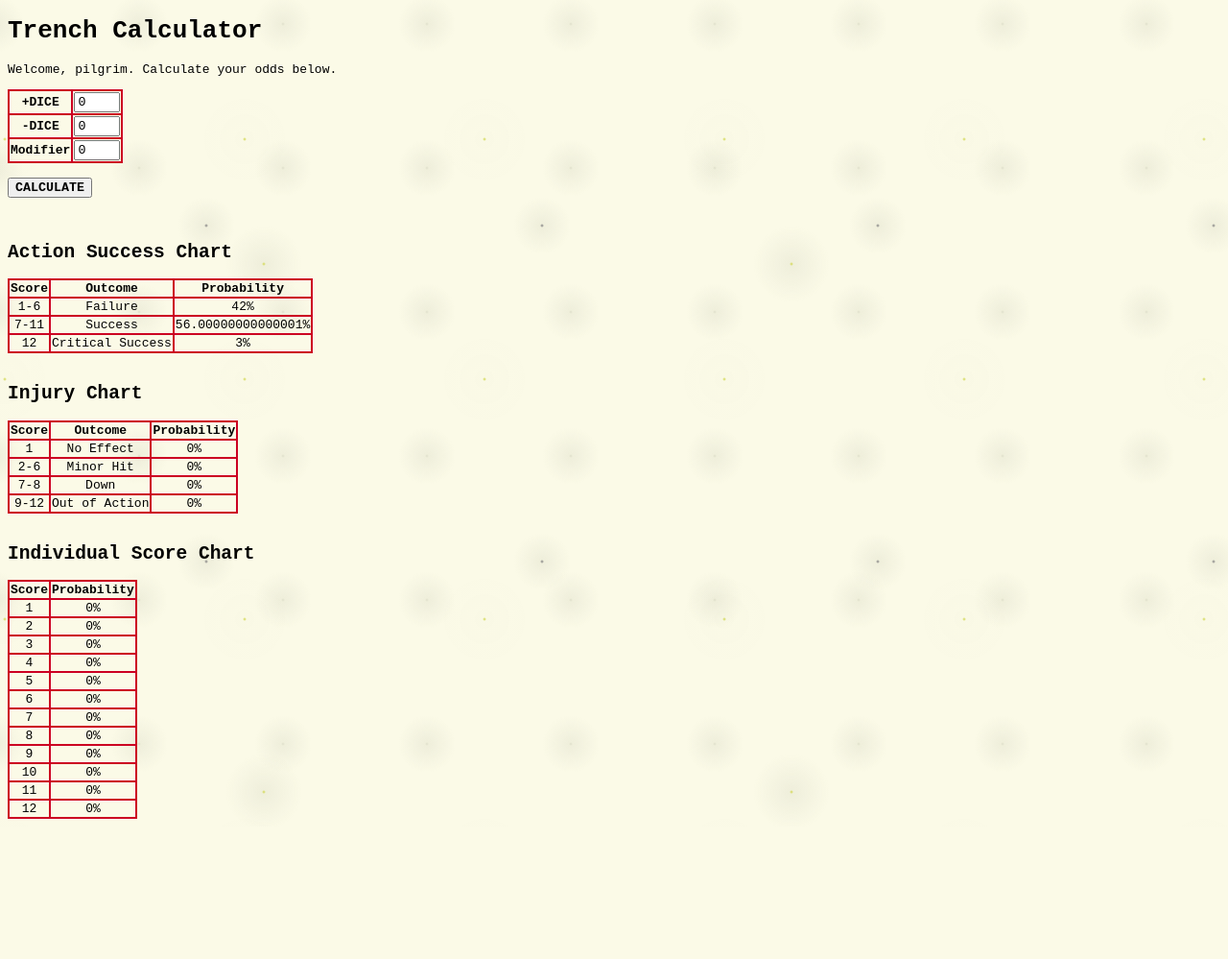
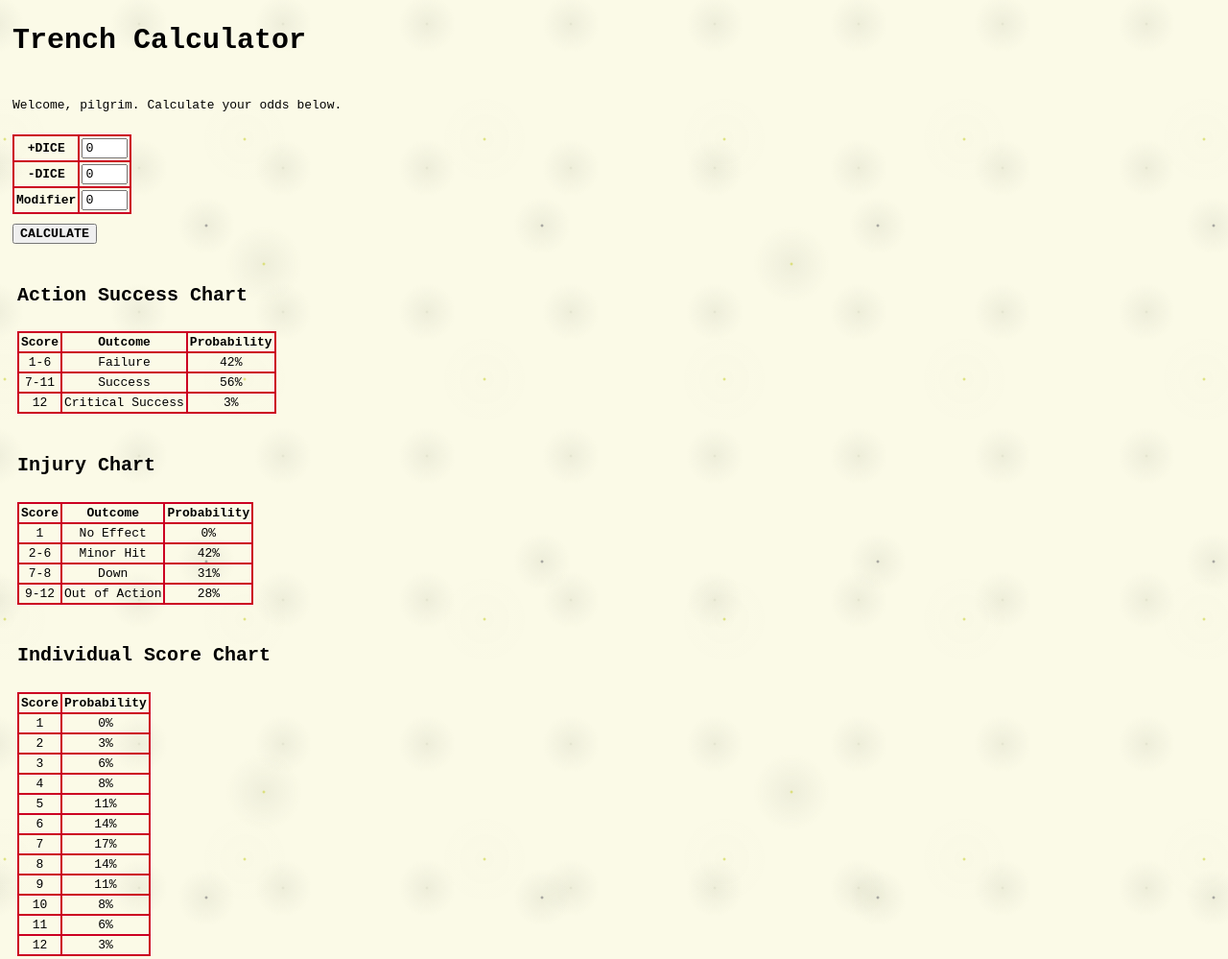
Before and after one commit to danrs/trench-calc, a plain HTML site: page index.html in a window 1280 px wide. Shown: the whole page at 96% size. Before the commit the page ends 861 px from the top, so only its background shows below. Drawn offline with Linux system fonts and the light colour scheme.

Commit message:
Improve appearance and fix bugs

```diff
--- a/app.js
+++ b/app.js
@@ -1,5 +1,5 @@
 function asPercent(dec) {
-	return dec.toFixed(2) * parseInt(100, 10) + '%';
+	return (dec * 100).toFixed(0) + '%';
 }
 
 function update() {
@@ -15,14 +15,17 @@ function update() {
   document.getElementById("action_crit").innerText = asPercent(action['Critical Success']);
 
   let injury = injury_odds(modified_odds);
-  document.getElementById("injury_no_effect").innerText = asPercent(action['No Effect']);
-  document.getElementById("injury_minor").innerText = asPercent(action['Minor Hit']);
-  document.getElementById("injury_down").innerText = asPercent(action['Down']);
-  document.getElementById("injury_ooa").innerText = asPercent(action['Out of Action']);
+  document.getElementById("injury_no_effect").innerText = asPercent(injury['No Effect']);
+  document.getElementById("injury_minor").innerText = asPercent(injury['Minor Hit']);
+  document.getElementById("injury_down").innerText = asPercent(injury['Down']);
+  document.getElementById("injury_ooa").innerText = asPercent(injury['Out of Action']);
 
   for (let row of document.getElementById("score_table").rows) {
-    let prob = modified_odds[row.cells[0].innerText];
-    row.cells[1].innerText = asPercent(prob);
+    let row_num = row.cells[0].innerText;
+    if (row_num != "Score") {
+      let prob = modified_odds[row.cells[0].innerText];
+      row.cells[1].innerText = asPercent(prob);
+    }
   }
 
 }
--- a/calculator.js
+++ b/calculator.js
@@ -57,7 +57,7 @@ function calculate_odds(plus_dice, minus_dice) {
   };
   let num_dice = 2 + Math.abs(parseInt(plus_dice, 10) - parseInt(minus_dice, 10));
   if (num_dice > 8) {
-    let alert_text = "Error: total number of dice (${num_dice}) must not exceed 8."
+    let alert_text = "Error: total number of dice (" + num_dice + ") must not exceed 8."
     document.getElementById("input_alert").innerText = alert_text;
     throw new Error(alert_text);
   } else {
--- a/index.html
+++ b/index.html
@@ -12,10 +12,13 @@
 
   <body>
     <h1>Trench Calculator</h1>
+    <div>
       <p>
         Welcome, pilgrim. Calculate your odds below.
       </p>
+    </div>
 
+    <div>
       <table id="input">
         <tr>
           <td><b>+DICE</b></td>
@@ -36,14 +39,12 @@
           </td>
         </tr>
       </table>
-  <br>
+    </div>
 
     <div>
       <button type="button" id="calculate_button"><b>CALCULATE</b></button>
     </div>
-  <br>
     <div id=input_alert></div>
-  <br>
     <div id="output">
       <h2>Action Success Chart</h2>
       <div id="action">
--- a/trench.css
+++ b/trench.css
@@ -1,3 +1,17 @@
+h1 {
+  padding: 5px;
+  text-align: left;
+  font-size: 30px;
+  font-weight: bold;
+}
+
+h2 {
+  padding: 5px;
+  text-align: left;
+  font-weight: bold;
+  font-size: 20px;
+}
+
 body {
   background-color:#FBFAE7;
   background-image:
@@ -11,8 +25,19 @@ body {
 * {
   font-family: monospace;
 }
+div {
+  padding-top: 5px;
+  padding-right: 5px;
+  padding-bottom: 5px;
+  padding-left: 5px;
+}
+
 table, th, td {
   border: 2px solid #cc0022;
   text-align: center;
   border-collapse: collapse;
+  padding: 2px
 }
+th{
+    font-weight: bold;
+}
```
Lines whose indentation alone changed are shown as unchanged.
